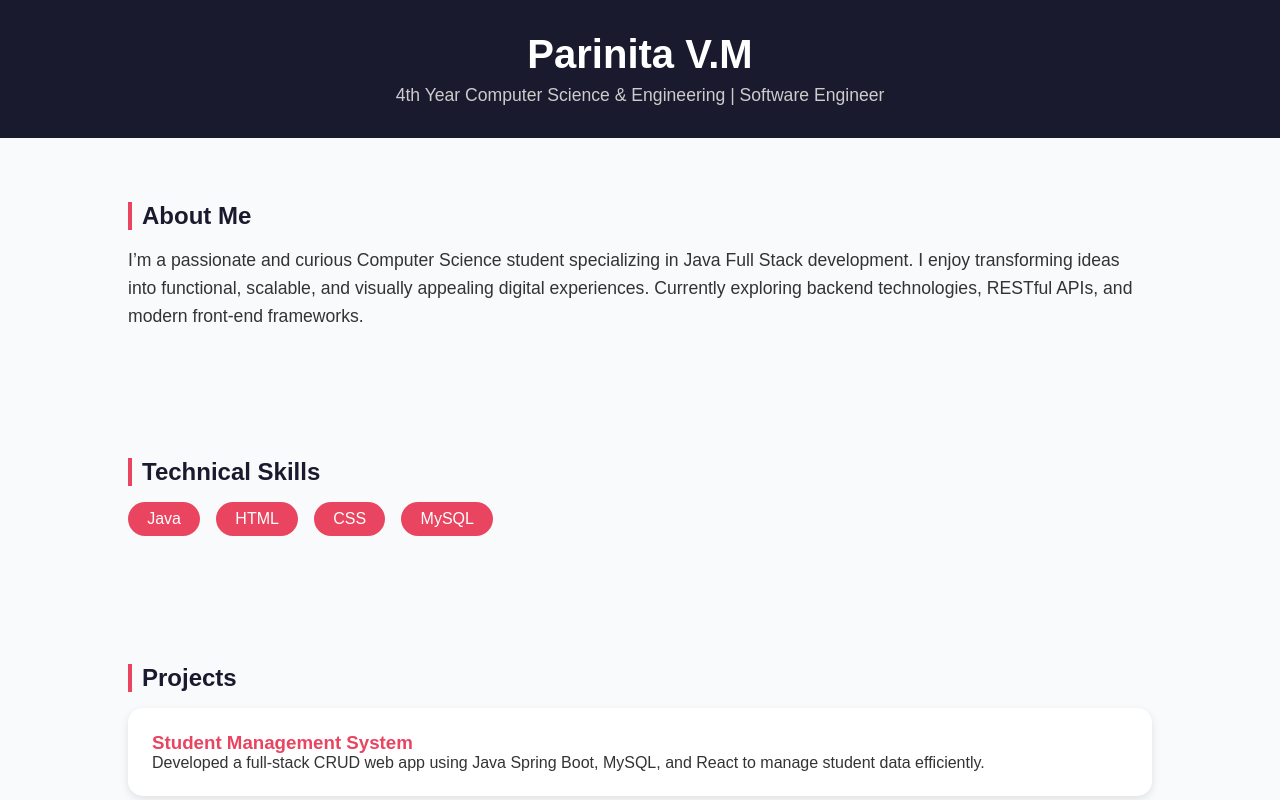
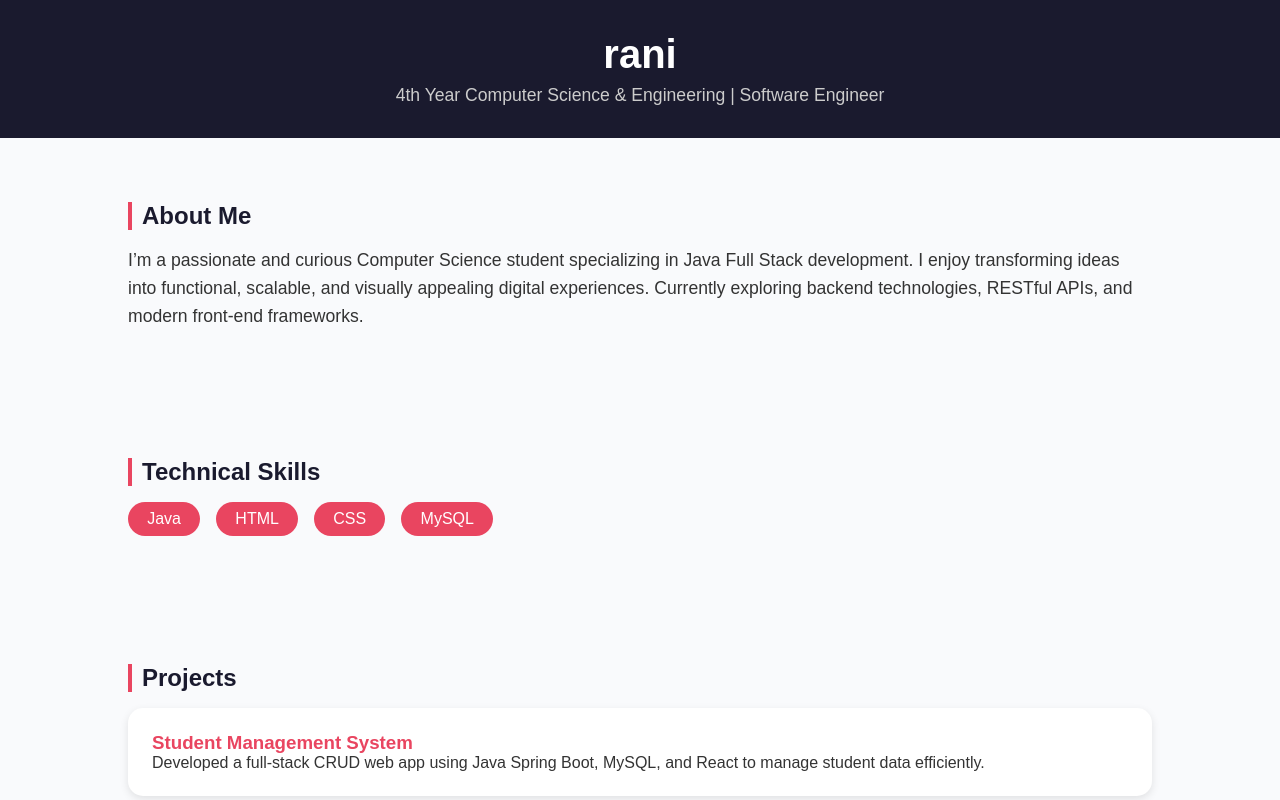
Before and after one commit to Parinita1Madihalli/p, a plain HTML site: page index.html in a window 1280 px wide. Shown: the top 800 px of the page. Drawn offline with Linux system fonts and the light colour scheme.

Commit message:
Update index.html

```diff
--- a/index.html
+++ b/index.html
@@ -9,7 +9,7 @@
 <body>
 
   <header>
-    <h1>Parinita V.M </h1>
+    <h1>rani</h1>
     <p>4th Year Computer Science & Engineering | Software Engineer</p>
   </header>
 
```
